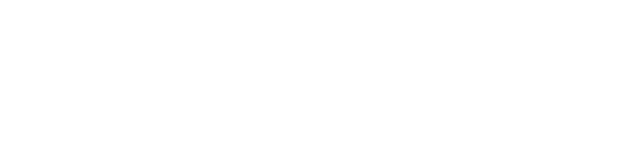
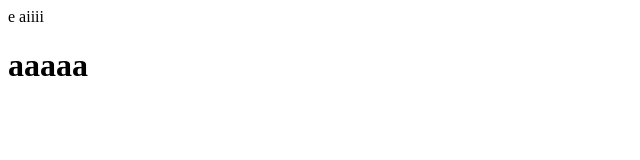
Before and after one commit to heitorschumann/Projeto-Sci-Flix, a plain HTML site: page pages/login/login.html in a window 1280 px wide. Shown: the whole page, without its empty margins (0-640 px from the left). Drawn offline with Linux system fonts and the light colour scheme.

Commit message:
commit de teste2

```diff
--- a/pages/login/login.html
+++ b/pages/login/login.html
@@ -8,6 +8,7 @@
 </head>
 
 <body>
-
+    e aiiii
+    <h1>aaaaa</h1>
 </body>
 </html>
```
